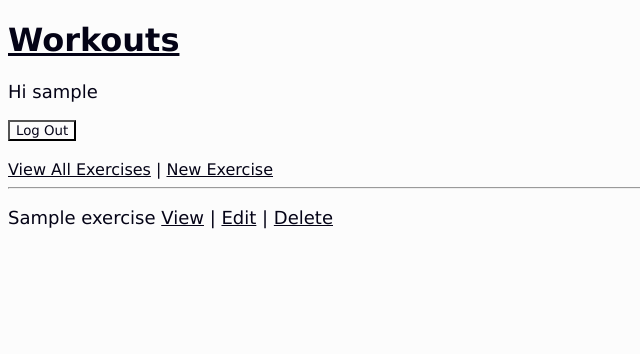
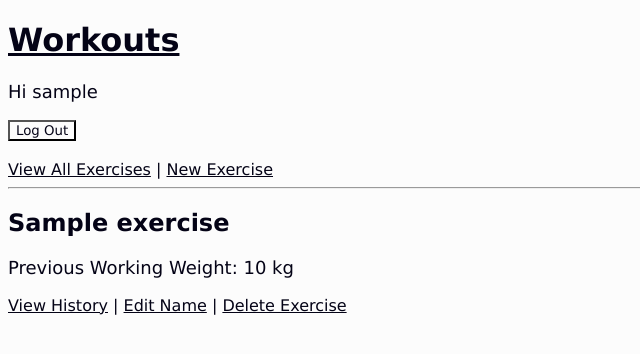
Before and after one commit to niallsiow/workout_tracker, a Django app: page /exercise_list/ in a window 1280 px wide. Shown: the top 354 px of the page, without its empty margins (0-640 px from the left). Run offline with Django 5.2, Linux system fonts and the light colour scheme; a user stored in the database is signed in; tables that the repository leaves empty hold one stand-in row (values such as "Sample post"); parts of the project's set-up code (start-up, migrations or seed data) failed here and were passed over.

Commit message:
Update exercise list to include previous working weight

```diff
--- a/templates/exercise_list.html
+++ b/templates/exercise_list.html
@@ -4,11 +4,11 @@
 
   {% for exercise in exercise_list %}
     {% if exercise.user == request.user %}
-      <p>{{ exercise.name }}
-        <a href="{% url 'exercise_detail' exercise.id %}">View</a> |
-        <a href="{% url 'exercise_edit' exercise.id %}">Edit</a> |
-        <a href="{% url 'exercise_delete' exercise.id %}">Delete</a>
-      </p>
+      <h2>{{ exercise.name }}</h2>
+      <p>Previous Working Weight: {{ exercise.get_previous_working_weight }}</p>
+      <a href="{% url 'exercise_detail' exercise.id %}">View History</a> |
+      <a href="{% url 'exercise_edit' exercise.id %}">Edit Name</a> |
+      <a href="{% url 'exercise_delete' exercise.id %}">Delete Exercise</a>
     {% endif %}
   {% endfor %}
 
--- a/workouts/models.py
+++ b/workouts/models.py
@@ -17,6 +17,13 @@ class Session(models.Model):
 class Exercise(models.Model):
     user = models.ForeignKey("auth.User", on_delete=models.CASCADE)
     name = models.CharField(max_length=100)
+
+    def get_previous_working_weight(self):
+        last_workout = Workout.objects.filter(exercise=self.id).last()
+        if last_workout:
+            return last_workout.get_working_weight()
+        return "0kg"
+
 
     def __str__(self):
         return self.name
```
